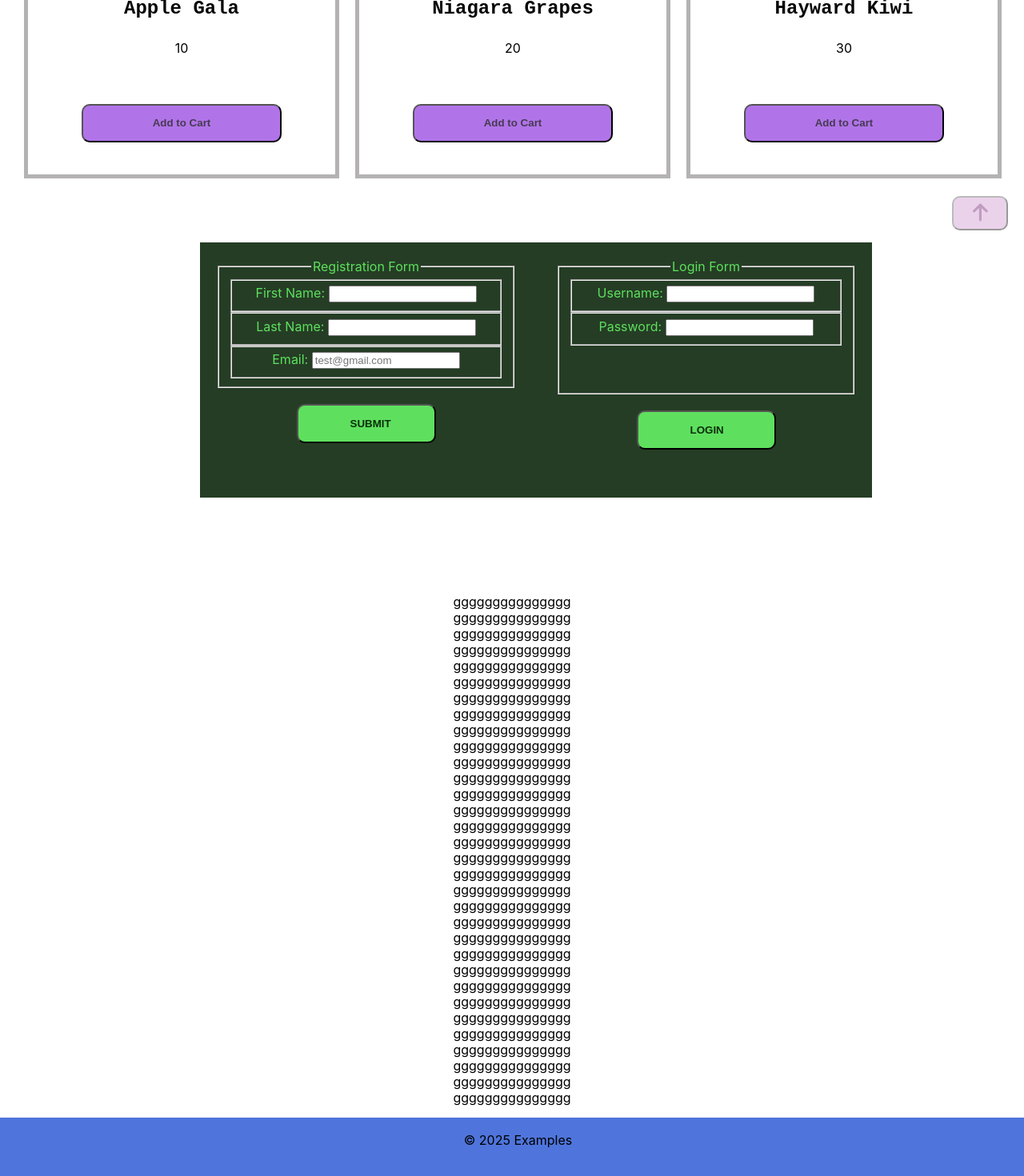
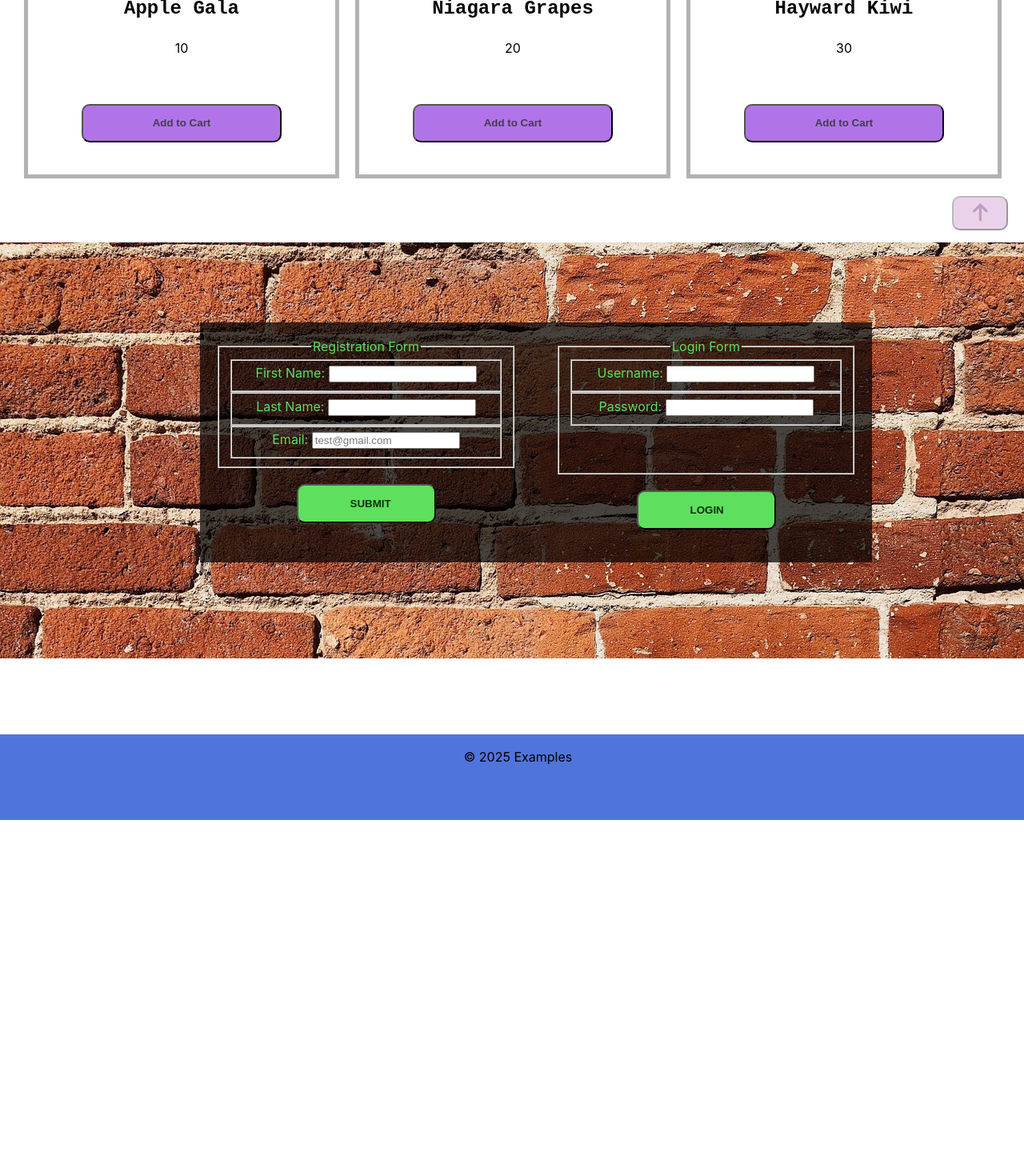
Before and after one commit to mvpetrusenko/react-pet-project, a React (Create React App) app: page / in a window 1280 px wide. Shown: the part 492-1962 px from the top of the page at 80% size. After the commit the page ends 1517 px from the top, so only its background shows below. Built offline with nearby package versions, Linux system fonts and the light colour scheme.

Commit message:
edited form design

```diff
--- a/src/components/MainPage/MainPage.css
+++ b/src/components/MainPage/MainPage.css
@@ -80,12 +80,28 @@
   }
 
 
+
+
+  .formContainer {
+    display: flex;
+    flex-direction: row;
+    background-image: url('../../assets/images/wall.jpg');
+    background-repeat: no-repeat;
+    height: 500px;
+    padding-top: 20px;
+    margin-top: 80px;
+    margin-bottom: 80px;
+  }
+
+
+
+
   .forms {
     display: flex;
     flex-direction: row;
     width: 800px;
     color: rgb(94, 224, 94);
-    background-color: rgb(37, 61, 37);
+    background-color: rgba(0, 0, 0, 0.7);
     margin: 80px 10px 120px 250px;
     padding: 20px 20px 60px 20px;
   }
--- a/src/components/MainPage/MainPage.js
+++ b/src/components/MainPage/MainPage.js
@@ -199,6 +199,9 @@ function MainPage() {
           {/* The <fieldset> tag is used to group related elements in a form
           The <fieldset> tag draws a box around the related elements
           The <legend> tag defines a caption (name) for the <fieldset> element */}
+
+
+      <div className='formContainer'>
         <div className='forms'>
           <form className='registrationForm'>
             <fieldset>
@@ -246,59 +249,10 @@ function MainPage() {
             </div>
           </form>
           </div>
+        </div>
 
 
 
-
-
-
-
-
-
-
-
-
-
-
-
-
-
-
-
-
-
-          <div>ggggggggggggggg</div>
-          <div>ggggggggggggggg</div>
-          <div>ggggggggggggggg</div>
-          <div>ggggggggggggggg</div>
-          <div>ggggggggggggggg</div>
-          <div>ggggggggggggggg</div>
-          <div>ggggggggggggggg</div>
-          <div>ggggggggggggggg</div>
-          <div>ggggggggggggggg</div>
-          <div>ggggggggggggggg</div>
-          <div>ggggggggggggggg</div>
-          <div>ggggggggggggggg</div>
-          <div>ggggggggggggggg</div>
-          <div>ggggggggggggggg</div>
-          <div>ggggggggggggggg</div>
-          <div>ggggggggggggggg</div>
-          <div>ggggggggggggggg</div>
-          <div>ggggggggggggggg</div>
-          <div>ggggggggggggggg</div>
-          <div>ggggggggggggggg</div>
-          <div>ggggggggggggggg</div>
-          <div>ggggggggggggggg</div>
-          <div>ggggggggggggggg</div>
-          <div>ggggggggggggggg</div>
-          <div>ggggggggggggggg</div>
-          <div>ggggggggggggggg</div>
-          <div>ggggggggggggggg</div>
-          <div>ggggggggggggggg</div>
-          <div>ggggggggggggggg</div>
-          <div>ggggggggggggggg</div>
-          <div>ggggggggggggggg</div>
-          <div>ggggggggggggggg</div>
 
         {/* </div> */}
 
```
Also changed, not shown: src/assets/images/wall.jpg (added).
